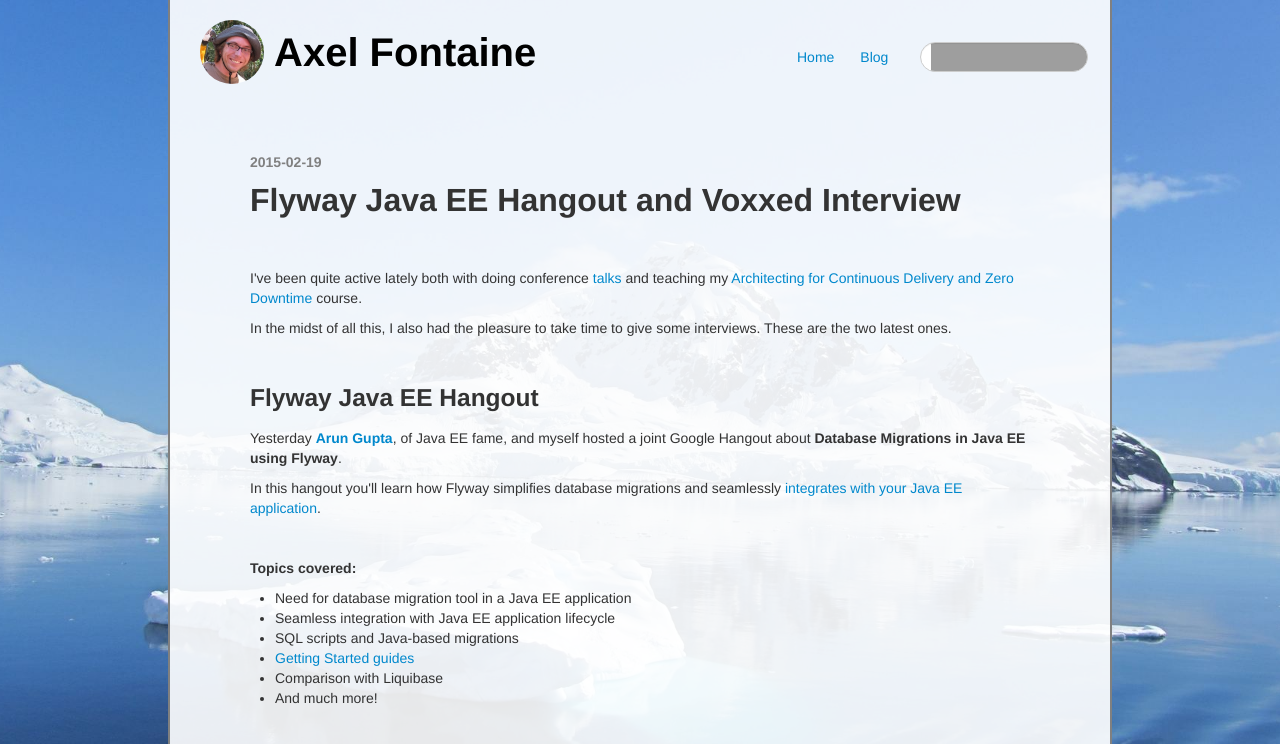
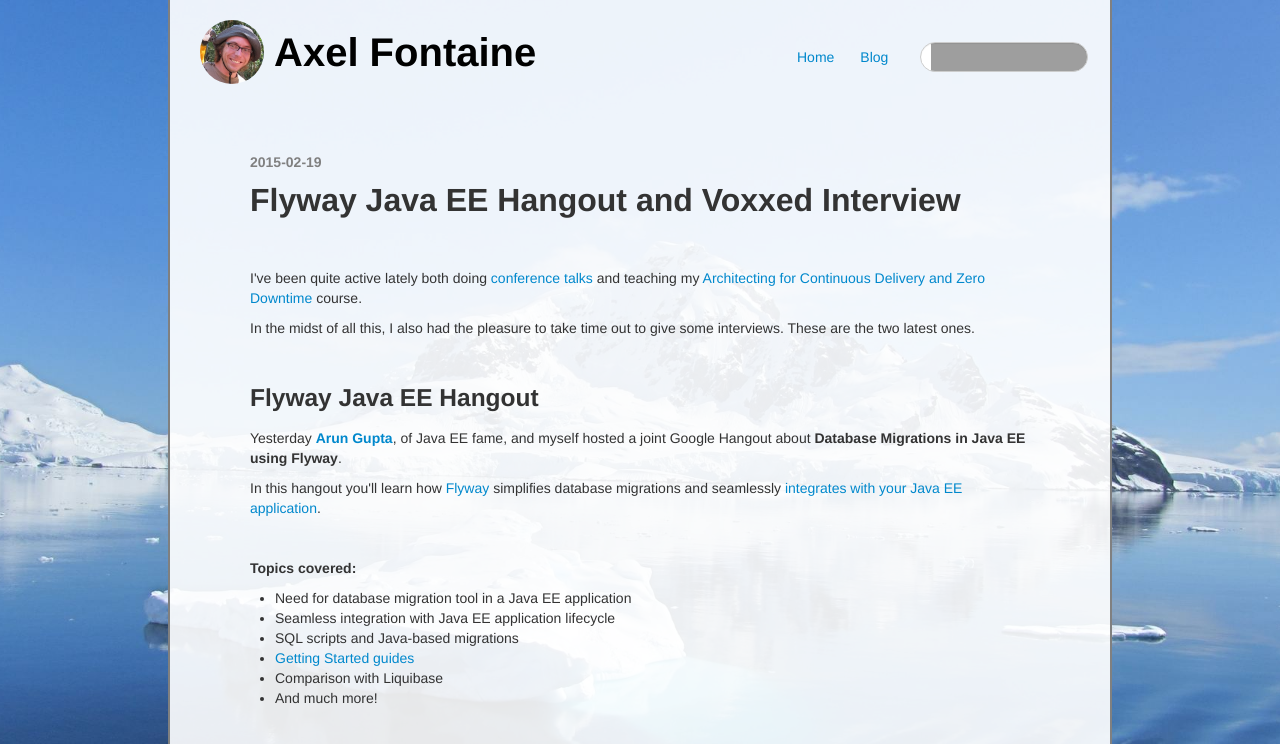
Before and after one commit to axelfontaine/axelfontaine.com, a Jekyll site: the page built from _posts/2015-02-19-flyway-javaee-hangout.html, in a window 1280 px wide and 900 px high, cut to the strip 0-744 px from the top of the window. Built offline with Jekyll 4.4.1, drawn with Linux system fonts in a browser that asks for light colours; comment, search, counter and statistics services are not loaded; grey boxes are pictures that could not be loaded.

```diff
--- a/_posts/2015-02-19-flyway-javaee-hangout.html
+++ b/_posts/2015-02-19-flyway-javaee-hangout.html
@@ -4,15 +4,15 @@
 permalink: /blog/flyway-javaee-hangout.html
 ---
 <div>
-    <p>I've been quite active lately both with doing conference <a href="/#speaking">talks</a> and teaching my
+    <p>I've been quite active lately both doing <a href="/#speaking">conference talks</a> and teaching my
         <a href="/training/continuousdelivery.html">Architecting for Continuous Delivery and Zero Downtime</a> course.</p>
-    <p>In the midst of all this, I also had the pleasure to take time to give some interviews. These are the two latest ones.</p>
+    <p>In the midst of all this, I also had the pleasure to take time out to give some interviews. These are the two latest ones.</p>
     <p>&nbsp;</p>
     <h3>Flyway Java EE Hangout</h3>
     <p>Yesterday <strong><a href="http://blog.arungupta.me/database-migrations-in-javaee-flyway-hanginar6/">Arun Gupta</a></strong>, of Java EE fame,
         and myself hosted a joint Google Hangout about  <strong>Database Migrations in Java EE using Flyway</strong>.</p>
 
-    <p>In this hangout you'll learn how Flyway simplifies database migrations and seamlessly <a href="/documentation/api">integrates with your Java EE application</a>.</p>
+    <p>In this hangout you'll learn how <a href="http://flywaydb.org/">Flyway</a> simplifies database migrations and seamlessly <a href="http://flywaydb.org/documentation/api">integrates with your Java EE application</a>.</p>
 
     <p>&nbsp;</p>
 
@@ -22,7 +22,7 @@
         <li>Need for database migration tool in a Java EE application</li>
         <li>Seamless integration with Java EE application lifecycle</li>
         <li>SQL scripts and Java-based migrations</li>
-        <li><a href="/getstarted">Getting Started guides</a></li>
+        <li><a href="http://flywaydb.org/getstarted">Getting Started guides</a></li>
         <li>Comparison with Liquibase</li>
         <li>And much more!</li>
     </ul>
```
